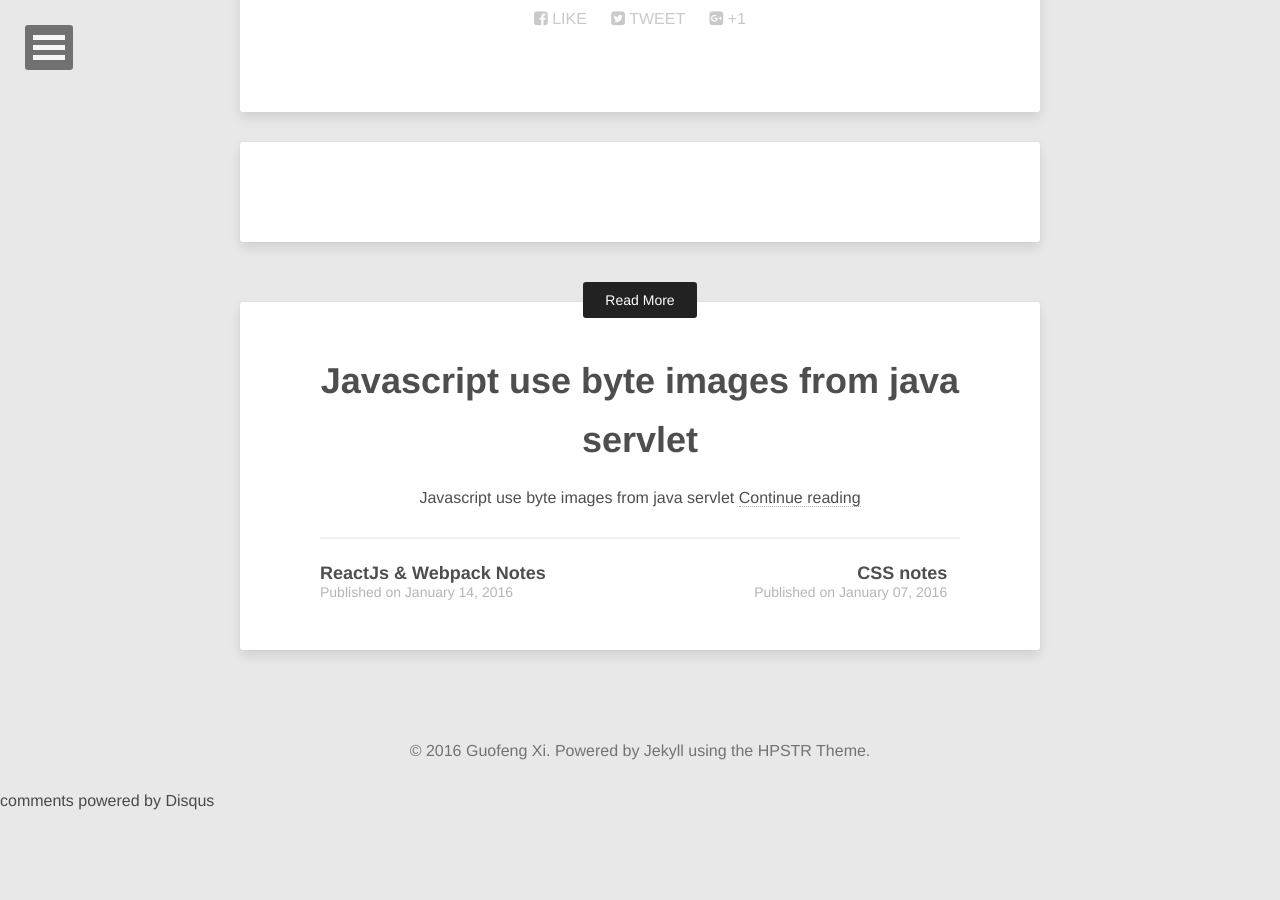
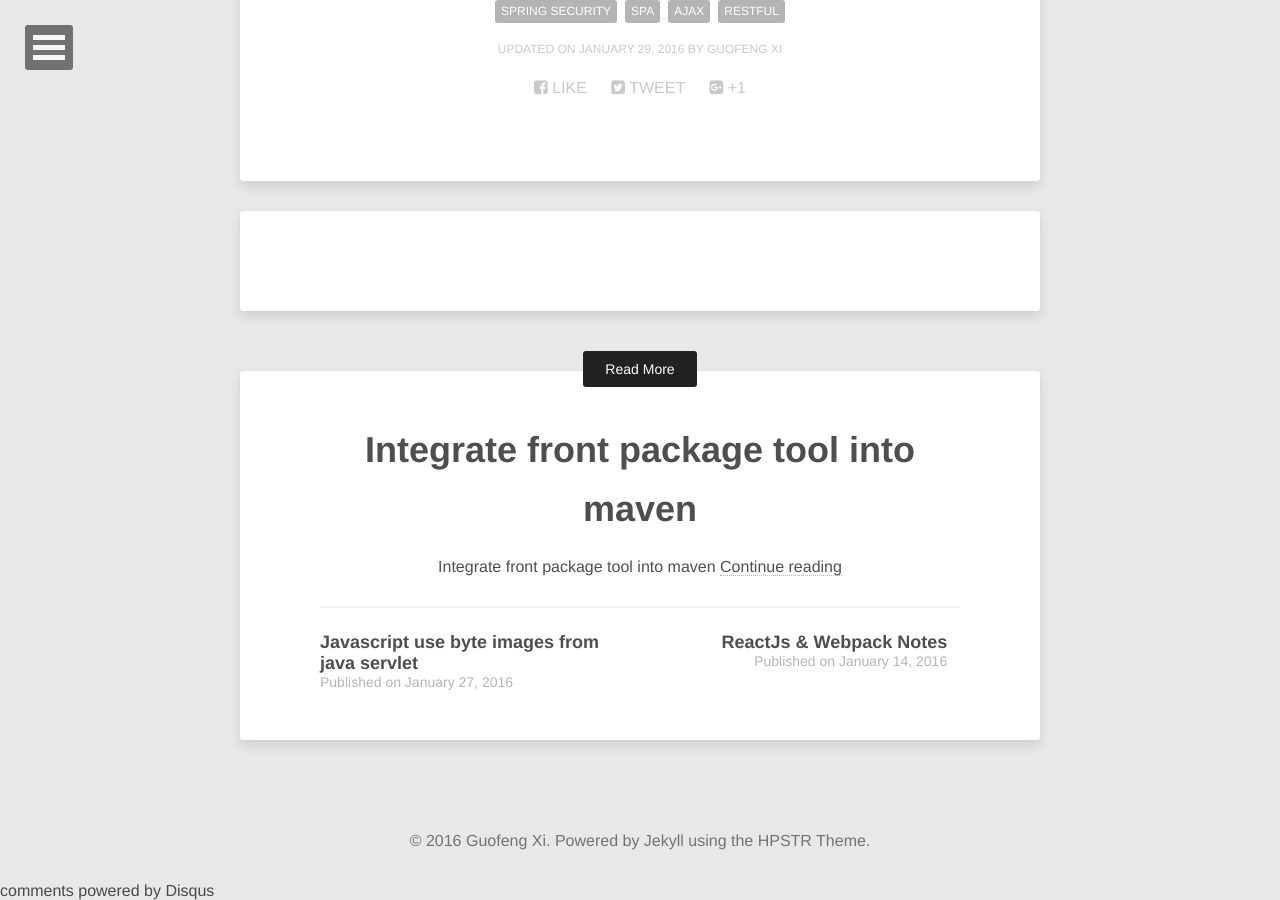
Before and after one commit to sheguloves/blog, a Jekyll site: the page built from _posts/2016-01-29-Spring-Security-初探.md, in a window 1280 px wide and 900 px high, scrolled down 4517 px. Built offline with Jekyll 4.4.1, drawn with Linux system fonts in a browser that asks for light colours; nearby versions of some CDN libraries; comment, search, counter and statistics services are not loaded; before the commit the page ends 5327 px from its top, so only the background shows below that; some of the changed lines change nothing that is shown; some of the changed text lies outside the part shown.

Commit message:
Upload a new post

```diff
--- a/_posts/2016-01-29-Spring-Security-初探.md
+++ b/_posts/2016-01-29-Spring-Security-初探.md
@@ -1,6 +1,6 @@
 ---
 layout: post
-title: RESTful Spring Security for SPA? No really
+title: RESTful Spring Security for SPA? Not really
 description: "This is a notes for ReactJs"
 modified: 2016-01-29
 tags: [spring security, SPA, Ajax, RESTful]
--- /dev/null
+++ b/_posts/2016-02-14-Integrate-Front-Package-Tool-into-Maven.md
@@ -0,0 +1,207 @@
+---
+layout: post
+title: Integrate front package tool into maven
+description: "Integrate front package tool into maven"
+modified: 2016-02-14
+tags: [maven, webpack, node.js, npm]
+---
+
+### Background
+正如我们所知，Maven无疑是java代码打包的首选（是不是唯一不清楚）工具，然而，对于前端而言，涌现出太多太多的打包工具，例如最新：grunt, gulp, webpack 等等。如何将前端javascript，html与后端一起打包呢，这就是我今天要写到的一个Maven Plugin：[Frontend maven plugin](https://github.com/eirslett/frontend-maven-plugin)
+
+<!--more-->
+
+### Implementation
+在它的 [Github](https://github.com/eirslett/frontend-maven-plugin)上有比较清楚的文档，我在下面贴出我的pom文件，仅供参考。
+
+pom.xml
+{% highlight xml %}
+<project xmlns="http://maven.apache.org/POM/4.0.0"
+    xmlns:xsi="http://www.w3.org/2001/XMLSchema-instance"
+    xsi:schemaLocation="http://maven.apache.org/POM/4.0.0 http://maven.apache.org/xsd/maven-4.0.0.xsd">
+    <modelVersion>4.0.0</modelVersion>
+    <parent>
+        <artifactId>**-parent</artifactId>
+        <groupId>**id</groupId>
+        <version>1.0.0</version>
+    </parent>
+    <artifactId>**</artifactId>
+    <packaging>**</packaging>
+    <properties>
+        <node.version>v5.4.0</node.version>
+        <npm.version>3.3.12</npm.version>
+        <frontend.version>0.0.27</frontend.version>
+    </properties>
+    <build>
+        <plugins>
+            <plugin>
+                <groupId>com.github.eirslett</groupId>
+                <artifactId>frontend-maven-plugin</artifactId>
+                <version>${frontend.version}</version>
+                <configuration>
+                    <workingDirectory>webapp</workingDirectory>
+                </configuration>
+                <executions>
+                    <execution>
+                        <id>install node and npm</id>
+                        <goals>
+                            <goal>install-node-and-npm</goal>
+                        </goals>
+                        <configuration>
+                            <nodeVersion>${node.version}</nodeVersion>
+                            <npmVersion>${npm.version}</npmVersion>
+                        </configuration>
+                    </execution>
+                    <execution>
+                        <id>npm install</id>
+                        <goals>
+                            <goal>npm</goal>
+                        </goals>
+                        <configuration>
+                            <arguments>install</arguments>
+                        </configuration>
+                    </execution>
+                    <execution>
+                        <id>npm run build</id>
+                        <goals>
+                            <goal>npm</goal>
+                        </goals>
+                        <configuration>
+                            <arguments>run build</arguments>
+                        </configuration>
+                    </execution>
+                </executions>
+            </plugin>
+        </plugins>
+    </build>
+</project>
+{% endhighlight %}
+
+下面是我的package.json文件。
+{% highlight json %}
+{
+    "name": "monitor",
+    "version": "3.0.0",
+    "description": "This is a Neulion monitor web project",
+    "main": "index.js",
+    "scripts": {
+        "build": "webpack --config webpack.config.js --progress --colors"
+    },
+    "keywords": [
+        "monitor",
+        "Neulion",
+        "react",
+        "reactjs",
+        "hot",
+        "webpack"
+    ],
+    "author": "Guofeng Xi",
+    "license": "ISC",
+    "dependencies": {
+        "date-format": "0.0.2",
+        "jquery": "^2.2.0",
+        "react": "^0.14.6",
+        "react-addons-css-transition-group": "^0.14.6",
+        "react-dom": "^0.14.6"
+    },
+    "devDependencies": {
+        "babel-core": "^6.4.0",
+        "babel-loader": "^6.2.1",
+        "babel-preset-es2015": "^6.3.13",
+        "babel-preset-react": "^6.3.13",
+        "copy-webpack-plugin": "^1.1.1",
+        "css-loader": "^0.23.1",
+        "exports-loader": "^0.6.2",
+        "expose-loader": "^0.7.1",
+        "file-loader": "^0.8.5",
+        "image-webpack-loader": "^1.6.2",
+        "react-hot-loader": "^1.3.0",
+        "style-loader": "^0.13.0",
+        "webpack": "^1.12.11",
+        "webpack-dev-server": "^1.14.1"
+    }
+}
+{% endhighlight %}
+
+webpack.config.js
+{% highlight javascript %}
+var webpack = require('webpack');
+var path = require('path');
+var CopyWebpackPlugin = require('copy-webpack-plugin');
+
+module.exports = function(options) {
+    var plugins = [
+        new webpack.NoErrorsPlugin()
+    ];
+    var outputFileSuffix = '.entry.js';
+    var chunkFileSuffix = ".bundle.js";
+    var resolve = {
+        extensions: ['', '.js', '.jsx']
+    };
+
+    var outputFolder = path.join(__dirname, "../WebContent");
+
+    var debug = true;
+    var devtool = "source-map";
+
+    if (options.production) {
+        /* minification */
+        plugins.push(new webpack.optimize.UglifyJsPlugin({
+            minimize: true
+        }));
+        plugins.push(new webpack.DefinePlugin({
+            "process.env": {
+                // This has effect on the react lib size
+                "NODE_ENV": JSON.stringify("production")
+            }
+        }));
+
+        debug = false;
+        devtool = null;
+    } else {
+        plugins.push(new webpack.HotModuleReplacementPlugin());
+    }
+
+    return {
+        entry: {
+            index: './src/js/index'
+        },
+        debug: debug,
+        devtool: devtool,
+        output: {
+            path: outputFolder,
+            filename: "javascript/[name]" + outputFileSuffix,
+            chunkFilename: "javascript/[id]" + chunkFileSuffix,
+            publicPath: './'
+        },
+        module: {
+            loaders: [{
+                test: require.resolve("jquery"),
+                loader: "expose?$!expose?jQuery"
+            }, {
+                test: /\.(ttf|eot|svg|woff(2)?)(\?[a-z0-9]+)?$/,
+                loader: 'file?name=fonts/[name].[ext]',
+                exclude: /(node_modules|node)/
+            }, {
+                test: /\.css$/,
+                loaders: ["style-loader", "css-loader"],
+                exclude: /(node_modules|node)/
+            }, {
+                test: /\.jsx?$/,
+                loaders: ['react-hot', 'babel?presets[]=react,presets[]=es2015,compact=false'],
+                exclude: /(node_modules|node)/
+            }, {
+                test: /\.(jpe?g|png|gif|svg)$/i,
+                loaders: [
+                    'file?name=img/[name].[ext]',
+                    'image-webpack?bypassOnDebug&optimizationLevel=7&interlaced=false'
+                ],
+                exclude: /(node_modules|node)/
+            }]
+        },
+        resolve: resolve,
+        plugins: plugins
+    };
+};
+
+{% endhighlight %}
```
